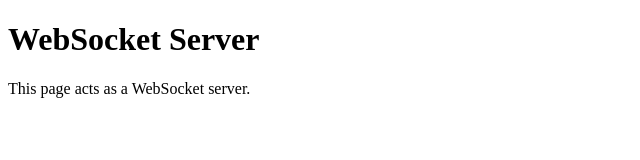
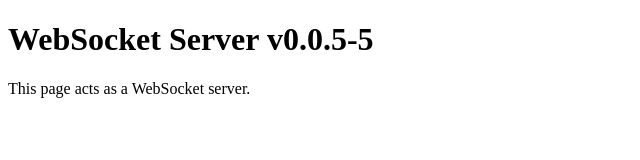
Before and after one commit to hpssjellis/gitpod-portenta-websocket, a website: page public/static-html01.html in a window 1280 px wide. Shown: the whole page, without its empty margins (0-640 px from the left). Drawn offline with Linux system fonts and the light colour scheme.

Commit message:
Update static-html01.html

```diff
--- a/public/static-html01.html
+++ b/public/static-html01.html
@@ -4,7 +4,7 @@
   <title>WebSocket Server</title>
 </head>
 <body>
-  <h1>WebSocket Server</h1>
+  <h1>WebSocket Server v0.0.5-5</h1>
   <p>This page acts as a WebSocket server.</p>
   <script>
     // Create a new WebSocket
```
